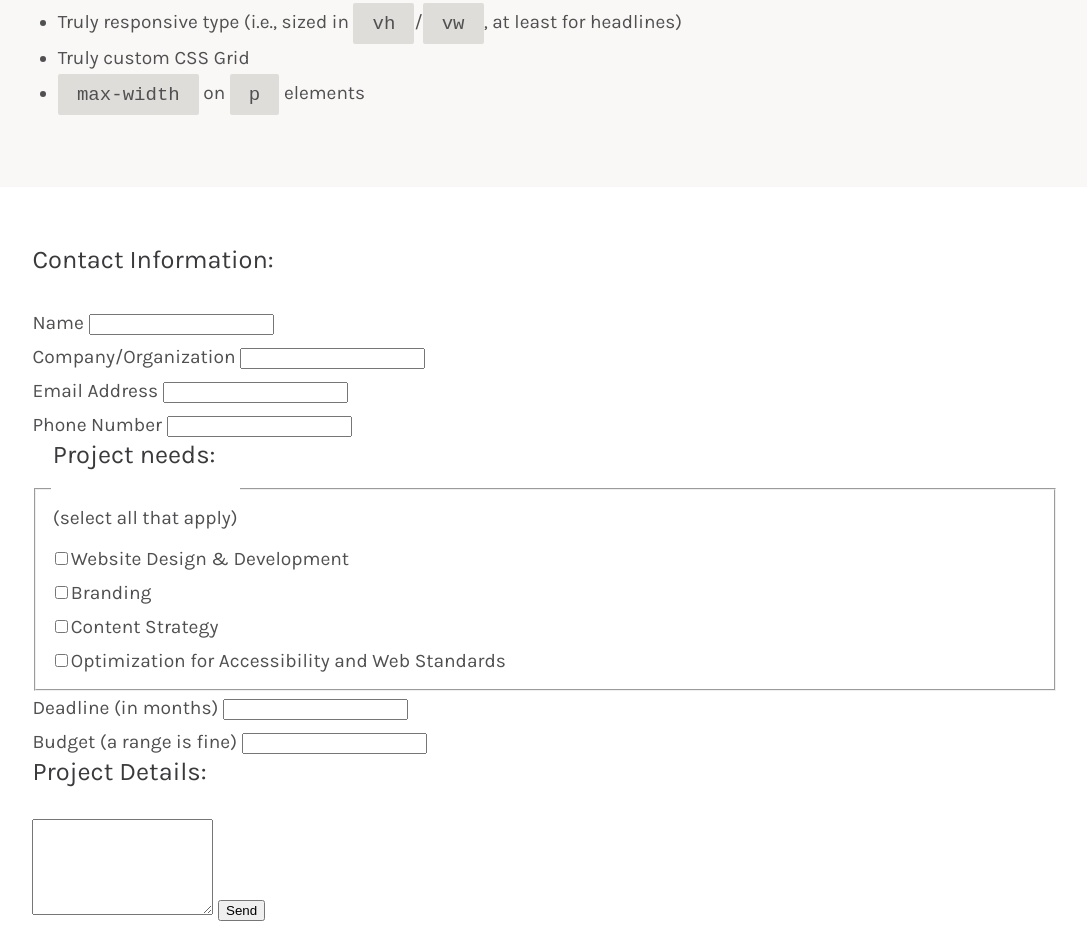
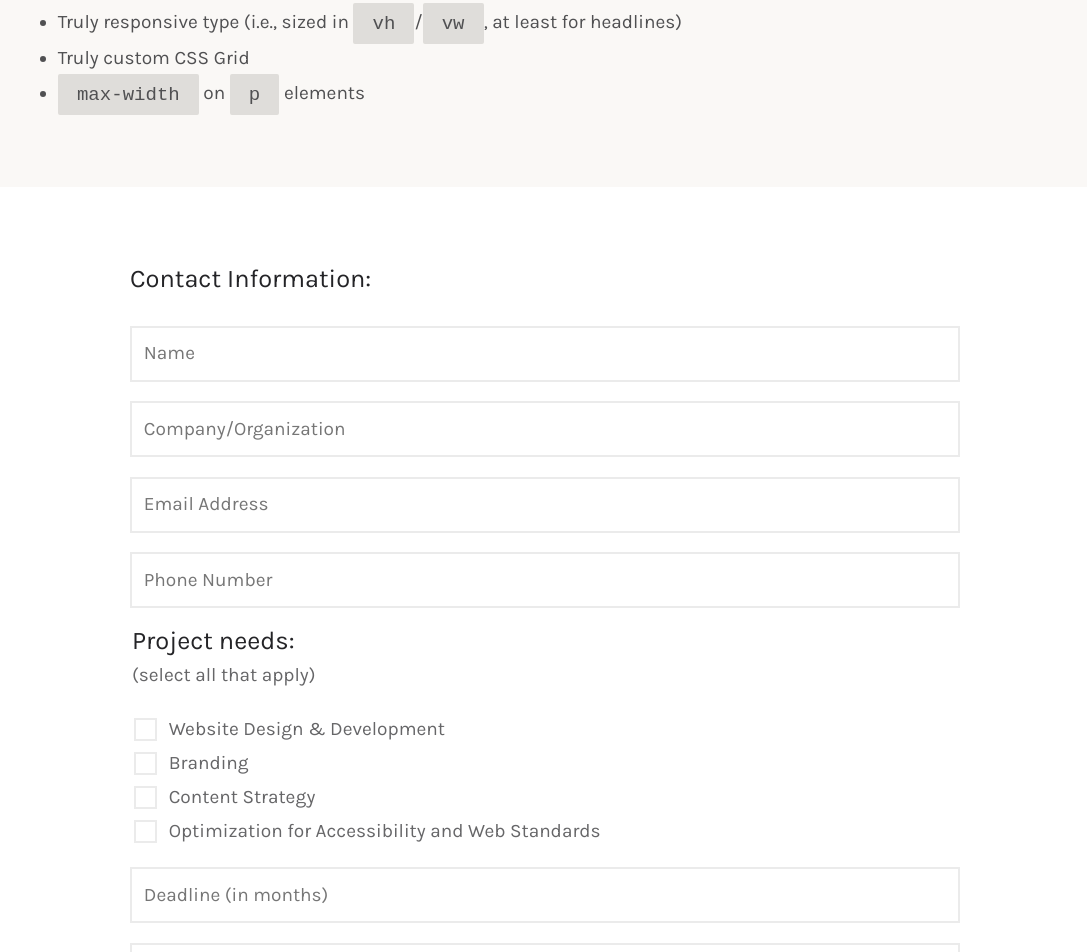
Before and after one commit to claxondesignco/claxondesignco.github.io, a Jekyll site: the page built from index.md, in a window 1280 px wide. Shown: the part 4826-5778 px from the top of the page, without its empty margins (158-1245 px from the left). Built offline with Jekyll 4.4.1, drawn with Linux system fonts in a browser that asks for light colours; comment, search, counter and statistics services are not loaded.

Commit message:
Initial import of form styles.

```diff
--- /dev/null
+++ b/_sass/_forms.sass
@@ -0,0 +1,211 @@
+$animate-timing: ease-in-out
+$animate-time: 200ms
+$form-border: 2px solid #ebebeb
+$border-radius: 0px
+$field-padding: .618rem
+$light-gray: #767676
+$text-color: #333338
+$highlight: $black
+$text: $black
+$background: $black-t3
+$accent: $gold
+$brand: $gold
+$dark-highlight: $accent
+$light-background: #fafafa
+
+@mixin desktop
+  @media (min-width: 670px)
+    @content
+
+.section.section_form-container
+  height: auto
+  overflow: auto
+
+label
+  font-size: ms(0)
+  line-height: 1.5em
+  font-family: $sans
+
+  h3
+    margin-bottom: 0.25em
+
+form
+  margin: 1em auto
+  width: 95%
+  text-align: left
+
+  @include desktop
+    max-width: 43.24878rem
+    margin-left: auto
+    margin-right: auto
+
+  div
+    margin: 1em 0
+    position: relative
+    transition: margin $animate-time ease-in-out
+    -webkit-transform: translate3d(0, 0, 0)
+    transform: translateZ(0)
+
+    label
+      font-size: ms(0)
+      font-weight: 400
+      line-height: 1.5em
+      font-family: $sans
+      color: $light-gray
+      position: absolute
+      left: calc(.618em + 2px)
+      top: calc(.618em + 2px)
+      transition: top $animate-time ease-in-out, left $animate-time ease-in-out, color $animate-time ease-in-out
+
+      -webkit-transform: translate3d(0, 0, 0)
+      transform: translateZ(0)
+
+    &.active,
+    &.complete
+      margin-top: 2.618em
+
+      &::first-of-type
+        margin-top: 1em
+
+      label
+        left: 0
+        top: -1.618em
+        color: $text
+
+  h3
+    color: $text
+
+input[type="text"],
+input[type="email"],
+input[type="tel"],
+input[type="url"],
+textarea
+  -webkit-appearance: none
+  width: 100%
+  padding: $field-padding
+  font-size: ms(0)
+  border-radius: $border-radius
+  border: $form-border
+  transition: border $animate-time $animate-timing
+  font-size: ms(0)
+  line-height: 1.5em
+  font-family: $sans
+
+  &:focus
+    outline: none
+    border-color: $brand
+
+input[type="submit"],
+input[type="reset"],
+input[type="button"],
+button
+  background: none
+  border: 0
+  border-radius: 0
+  color: $background
+  font: inherit
+  font-weight: 400
+  line-height: normal
+  overflow: visible
+  padding: 0
+  margin-top: 1em
+  display: block
+  cursor: pointer
+  -webkit-user-select: none
+  -moz-user-select: none
+  -ms-user-select: none
+  border-bottom: 2px solid currentColor
+
+.brand-questionnaire input[type="submit"]
+  color: $text
+
+  &:hover
+    color: $brand
+
+input::-moz-focus-inner,
+button::-moz-focus-inner
+  border: 0
+  padding: 0
+
+textarea
+  margin-top: 0.5rem
+
+textarea + label,
+div + label
+  margin-top: 1em
+  display: block
+
+input[type="checkbox"]
+  width: 2em
+  position: relative
+  overflow: hidden
+  margin: 0 0.9em 0 0
+  padding: 0
+  border: 0
+  outline: 0
+  opacity: 0
+
+  & + label
+    position: relative
+    -webkit-transform: translate3d(0, 0, 0)
+    transform: translateZ(0)
+    color: $background
+
+    &::before
+      content: ""
+      width: 1.2em
+      height: 1.2em
+      display: block
+      position: absolute
+      top: 0
+      left: -1.8em
+      border: $form-border
+      border-radius: $border-radius
+      background: transparent
+      vertical-align: top
+      box-sizing: border-box
+      -webkit-transform: translate3d(0, 0, 0)
+      transform: translateZ(0)
+      transition: border $animate-time $animate-timing, transform $animate-time $animate-timing, background $animate-time $animate-timing, height $animate-time $animate-timing
+
+  &:focus
+    outline: 0
+
+    & + label::before
+      border-color: $highlight
+
+  &:checked
+
+    & + label::before
+      border-color: $text
+      border-top: 0
+      border-right: 0
+      border-radius: 0
+      -webkit-transform: translate3d(0, 0, 0)
+      transform: rotate(-45deg)
+      height: 0.618em
+      background: transparent
+
+  &:checked:focus
+
+    & + label::before
+      border-color: $background
+
+fieldset
+  border: none
+  padding: 0
+  margin: 0 0 1em
+
+  h3
+    margin-bottom: 0.25em
+
+legend
+  float: left
+  width: 100%
+  display: block
+  margin-bottom: 1em
+  font-size: ms(0)
+
+  span
+    color: $background
+    font-weight: 300
--- a/css/main.scss
+++ b/css/main.scss
@@ -111,3 +111,4 @@ code {
 	border-radius: 2px;
 }
 @import "decorations";
+@import "forms";
```
